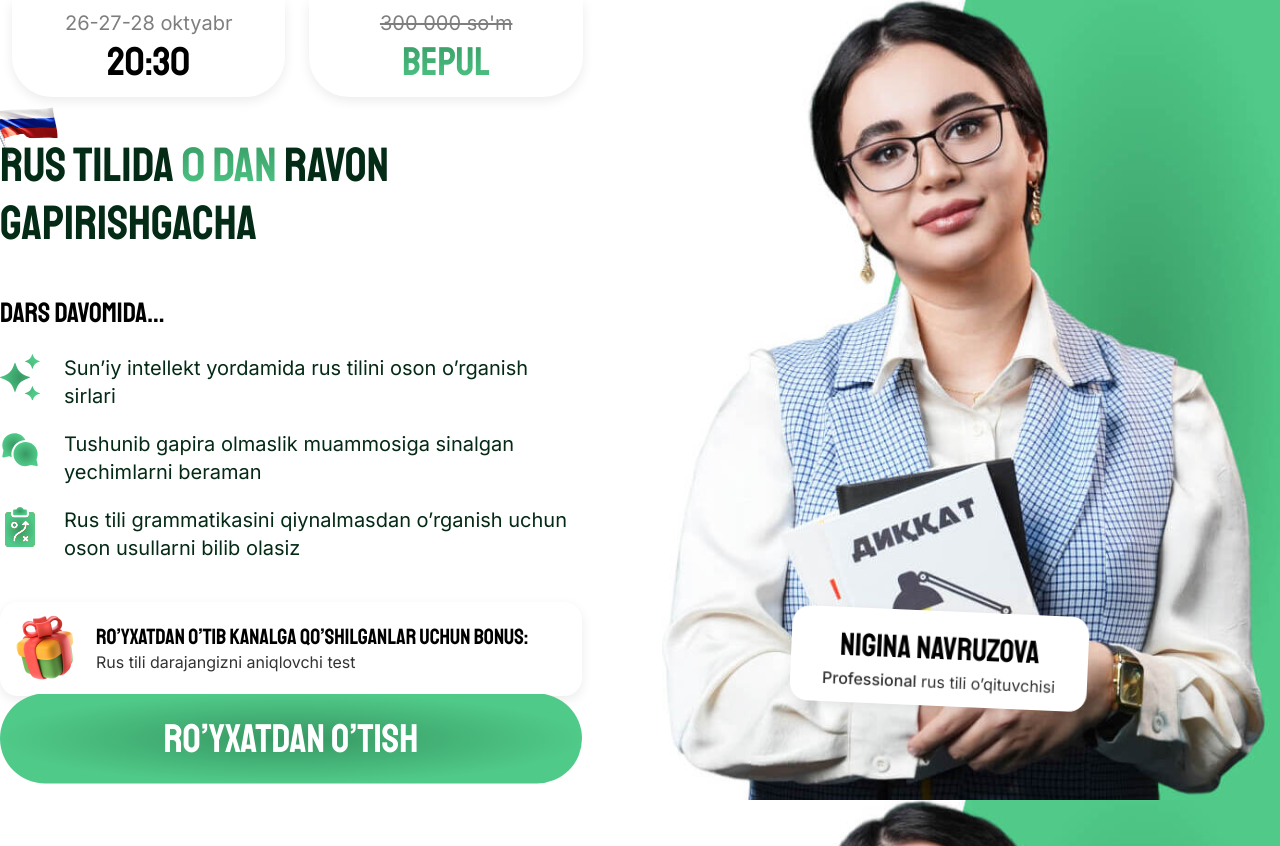
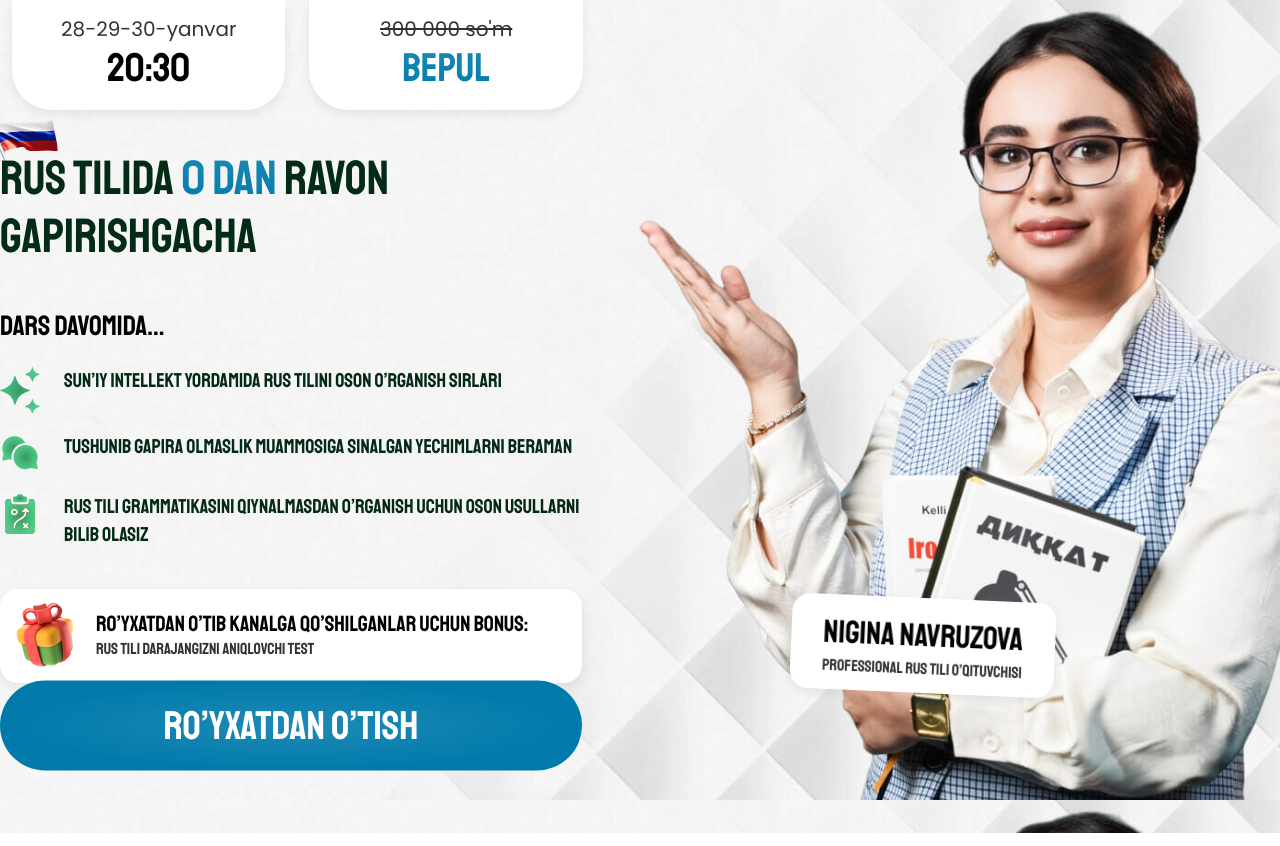
Before and after one commit to sultonbayevogabek/vebinar-rusiyzabon-uz, a website: page public/index.html in a window 1280 px wide. Drawn offline with Linux system fonts and the light colour scheme.

Commit message:
initial commit

```diff
--- a/public/css/custom.css
+++ b/public/css/custom.css
@@ -1,28 +1,25 @@
-/* staatliches-regular - latin */
 @font-face {
-  font-display: swap; /* Check https://developer.mozilla.org/en-US/docs/Web/CSS/@font-face/font-display for other options. */
+  font-display: swap;
   font-family: 'Staatliches';
   font-style: normal;
   font-weight: 400;
-  src: url('../fonts/staatliches-v13-latin-regular.woff2') format('woff2'); /* Chrome 36+, Opera 23+, Firefox 39+, Safari 12+, iOS 10+ */
+  src: url('../fonts/staatliches.ttf') format('truetype');
 }
 
-/* inter-regular - latin */
 @font-face {
-  font-display: swap; /* Check https://developer.mozilla.org/en-US/docs/Web/CSS/@font-face/font-display for other options. */
-  font-family: 'Inter';
+  font-display: swap;
+  font-family: 'Poppins';
   font-style: normal;
   font-weight: 400;
-  src: url('../fonts/inter-v18-latin-regular.woff2') format('woff2'); /* Chrome 36+, Opera 23+, Firefox 39+, Safari 12+, iOS 10+ */
+  src: url('../fonts/poppins-400.ttf') format('truetype');
 }
 
-/* inter-500 - latin */
 @font-face {
-  font-display: swap; /* Check https://developer.mozilla.org/en-US/docs/Web/CSS/@font-face/font-display for other options. */
-  font-family: 'Inter';
+  font-display: swap;
+  font-family: 'Poppins';
   font-style: normal;
   font-weight: 500;
-  src: url('../fonts/inter-v18-latin-500.woff2') format('woff2'); /* Chrome 36+, Opera 23+, Firefox 39+, Safari 12+, iOS 10+ */
+  src: url('../fonts/poppins-500.ttf') format('truetype');
 }
 
 body {
@@ -30,8 +27,8 @@ body {
   background-position: top right;
   background-size: cover;
   background-attachment: fixed;
-  background-image: url("../img/bg_main@1x.jpg");
-  font-family: "Inter", sans-serif;
+  background-image: url("../img/bg-main@1x.jpg");
+  font-family: "Staatliches", sans-serif;
   color: #000000;
 }
 
@@ -42,18 +39,18 @@ body {
 }
 
 .gradient-text {
-  background: -webkit-linear-gradient(#379863, #50CA88);
+  background: -webkit-linear-gradient(#1E8AB5, #007AAB);
   -webkit-background-clip: text;
   -webkit-text-fill-color: transparent;
 }
 
 
 .gradient-button {
-  background: radial-gradient(50% 50% at 50% 50%, #379863 0%, #50CA88 100%);
+  background: radial-gradient(50% 50% at 50% 50%, #1E8AB5 0%, #007AAB 100%);
 }
 
-.font-staatliches {
-  font-family: 'Staatliches', sans-serif;
+.font-poppins {
+  font-family: 'Poppins', sans-serif;
 }
 
 .telegram-radial {
@@ -62,7 +59,7 @@ body {
 
 @media only screen and (-webkit-min-device-pixel-ratio: 2), only screen and (min--moz-device-pixel-ratio: 2), only screen and (-o-min-device-pixel-ratio: 2/1), only screen and (min-device-pixel-ratio: 2), only screen and (min-resolution: 192dpi), only screen and (min-resolution: 2dppx) {
   body {
-    background-image: url("../img/bg_main@2x.jpg");
+    background-image: url("../img/bg-main@2x.jpg");
   }
 
   .bg-telegram {
--- a/public/index.html
+++ b/public/index.html
@@ -15,14 +15,14 @@
     <div class="container px-3 mx-auto grid grid-cols-11">
       <div class="col-span-11 lg:col-span-5 grid grid-cols-2 gap-2 lg:gap-4 xl:gap-6">
         <div
-          class="flex flex-col text-center rounded-b-[24px] lg:rounded-b-[32px] xl:rounded-b-[40px] shadow-custom bg-white py-2 xl:py-[9.5px] leading-[1.3]">
-          <div class="text-[14px] lg:text-[17px] xl:text-[20px] opacity-50">26-27-28 oktyabr</div>
-          <div class="text-[24px] lg:text-[32px] xl:text-[40px] font-staatliches">20:30</div>
+          class="flex flex-col text-center rounded-b-[24px] lg:rounded-b-[32px] xl:rounded-b-[40px] shadow-custom bg-white py-3 xl:py-[16px] leading-[1.3]">
+          <div class="text-[14px] lg:text-[17px] xl:text-[20px] opacity-80 font-poppins">28-29-30-yanvar</div>
+          <div class="text-[24px] lg:text-[32px] xl:text-[40px]">20:30</div>
         </div>
         <div
-          class="flex flex-col text-center rounded-b-[24px] lg:rounded-b-[32px] xl:rounded-b-[40px] shadow-custom bg-white py-2 xl:py-[9.5px] leading-[1.3]">
-          <div class="text-[14px] lg:text-[17px] xl:text-[20px] opacity-50 line-through">300 000 so'm</div>
-          <div class="text-[24px] lg:text-[32px] xl:text-[40px] font-staatliches gradient-text">BEPUL</div>
+                class="flex flex-col text-center rounded-b-[24px] lg:rounded-b-[32px] xl:rounded-b-[40px] shadow-custom bg-white py-3 xl:py-[16px] leading-[1.3]">
+          <div class="text-[14px] lg:text-[17px] xl:text-[20px] opacity-80 font-poppins line-through">300 000 so'm</div>
+          <div class="text-[24px] lg:text-[32px] xl:text-[40px] gradient-text">BEPUL</div>
         </div>
       </div>
     </div>
@@ -32,7 +32,7 @@
     <div class="container mx-auto grid grid-cols-11">
       <div class="col-span-11 lg:col-span-5 flex flex-col gap-7 lg:gap-8 xl:gap-10 py-10">
         <h1
-          class="text-center lg:text-left text-[32px] lg:text-[40px] xl:text-[48px] text-[#042B16] leading-[1.2] uppercase font-staatliches">
+          class="text-center lg:text-left text-[32px] lg:text-[40px] xl:text-[48px] text-[#042B16] leading-[1.2] uppercase">
           <span class="relative">
             <span class="relative z-[1]">Rus</span>
 
@@ -159,9 +159,7 @@
             <div
               class="absolute left-0 bottom-0 rounded-[18px] shadow-custom py-2.5 px-3.5 bg-white text-center rotate-[2.47deg]">
               <div class="font-staatliches uppercase">Nigina Navruzova</div>
-              <div class="opacity-80 text-[12px] leading-[1.2]"><span class="font-medium">Professional</span> rus tili
-                o’qituvchisi
-              </div>
+              <div class="text-[12px] leading-[1.2] font-poppins"><span class="font-medium">Professional</span> <span class="opacity-80">rus tili o’qituvchisi</span></div>
             </div>
           </div>
 
@@ -172,9 +170,7 @@
             <div
               class="absolute left-0 bottom-0 rounded-[18px] shadow-custom py-2.5 px-3.5 bg-white text-center rotate-[2.47deg]">
               <div class="font-staatliches uppercase">Nigina Navruzova</div>
-              <div class="opacity-80 text-[12px] leading-[1.2]"><span class="font-medium">Professional</span> rus tili
-                o’qituvchisi
-              </div>
+              <div class="text-[12px] leading-[1.2] font-poppins"><span class="font-medium">Professional</span> <span class="opacity-80">rus tili o’qituvchisi</span></div>
             </div>
           </div>
         </div>
@@ -185,7 +181,7 @@
             <img class="w-[56px] lg:w-[60px] xl:w-[70px]" src="img/gift.png" alt="">
 
             <div class="flex flex-col">
-              <div class="text-[16px] lg:text-[18px] xl:text-[22px] font-staatliches uppercase leading-[1.2]">Ro’yxatdan
+              <div class="text-[16px] lg:text-[18px] xl:text-[22px] uppercase leading-[1.2]">Ro’yxatdan
                 o’tib kanalga qo’shilganlar uchun bonus:
               </div>
 
@@ -196,7 +192,7 @@
           </div>
 
           <button data-main-button
-                  class="animate-bounce gradient-button rounded-full w-full text-white h-[70px] lg:h-[80px] xl:h-[90px] font-staatliches text-[20px] lg:text-[30px] xl:text-[40px]">
+                  class="animate-bounce gradient-button rounded-full w-full text-white h-[70px] lg:h-[80px] xl:h-[90px] text-[20px] lg:text-[30px] xl:text-[40px]">
             RO’YXATDAN O’TISH
           </button>
         </div>
@@ -216,7 +212,7 @@
 <div class="fixed inset-0 grid place-items-center p-3 overflow-auto z-20 bg-black bg-opacity-50 hidden"
      data-modal-backdrop data-modal-close>
   <form data-form class="w-full max-w-[520px] p-5 lg:p-10 bg-white rounded-[8px] lg:rounded-[12px] relative">
-    <h2 class="mb-4 lg:mb-6 font-staatliches text-[28px] lg:text-4xl ">Ro'yxatdan <span>o'tish</span></h2>
+    <h2 class="mb-4 lg:mb-6 text-[28px] lg:text-4xl ">Ro'yxatdan <span>o'tish</span></h2>
 
     <div class="p-4 mb-2 lg:mb-4 text-red-800 rounded-lg border border-red-600 bg-red-50 text-center hidden"
          data-form-alert>
@@ -244,7 +240,7 @@
     </label>
 
     <button data-form-button
-            class="w-full h-14 lg:h-16 mt-5 rounded-full font-staatliches text-2xl lg:text-[28px] uppercase gradient-button text-white"
+            class="w-full h-14 lg:h-16 mt-5 rounded-full text-2xl lg:text-[28px] uppercase gradient-button text-white"
             type="submit">
       Yuborish
     </button>
@@ -253,23 +249,6 @@
          alt="close icon">
   </form>
 </div>
-<!-- Meta Pixel Code -->
-<script>
-  !function(f,b,e,v,n,t,s)
-  {if(f.fbq)return;n=f.fbq=function(){n.callMethod?
-    n.callMethod.apply(n,arguments):n.queue.push(arguments)};
-    if(!f._fbq)f._fbq=n;n.push=n;n.loaded=!0;n.version='2.0';
-    n.queue=[];t=b.createElement(e);t.async=!0;
-    t.src=v;s=b.getElementsByTagName(e)[0];
-    s.parentNode.insertBefore(t,s)}(window, document,'script',
-    'https://connect.facebook.net/en_US/fbevents.js');
-  fbq('init', '509440538559162');
-  fbq('track', 'PageView');
-</script>
-<noscript><img height="1" width="1" style="display:none"
-               src="https://www.facebook.com/tr?id=509440538559162&ev=PageView&noscript=1"
-/></noscript>
-<!-- End Meta Pixel Code -->
 
 <script src="js/script.js"></script>
 
```
Also changed, not shown: public/telegram.html (+4 -4 lines), firebase.json (deleted), public/css/styles.css, public/fonts/inter-v18-latin-500.woff2 (deleted), public/fonts/inter-v18-latin-regular.woff2 (deleted), public/fonts/poppins-400.ttf (added), public/fonts/poppins-500.ttf (added), public/fonts/staatliches-v13-latin-regular.woff2 (deleted), public/fonts/staatliches.ttf (added), public/img/bg-main@1x.jpg (added), public/img/bg-main@2x.jpg (added), public/img/bg_main@1x.jpg (deleted), public/img/bg_main@2x.jpg (deleted), 1 other file.
